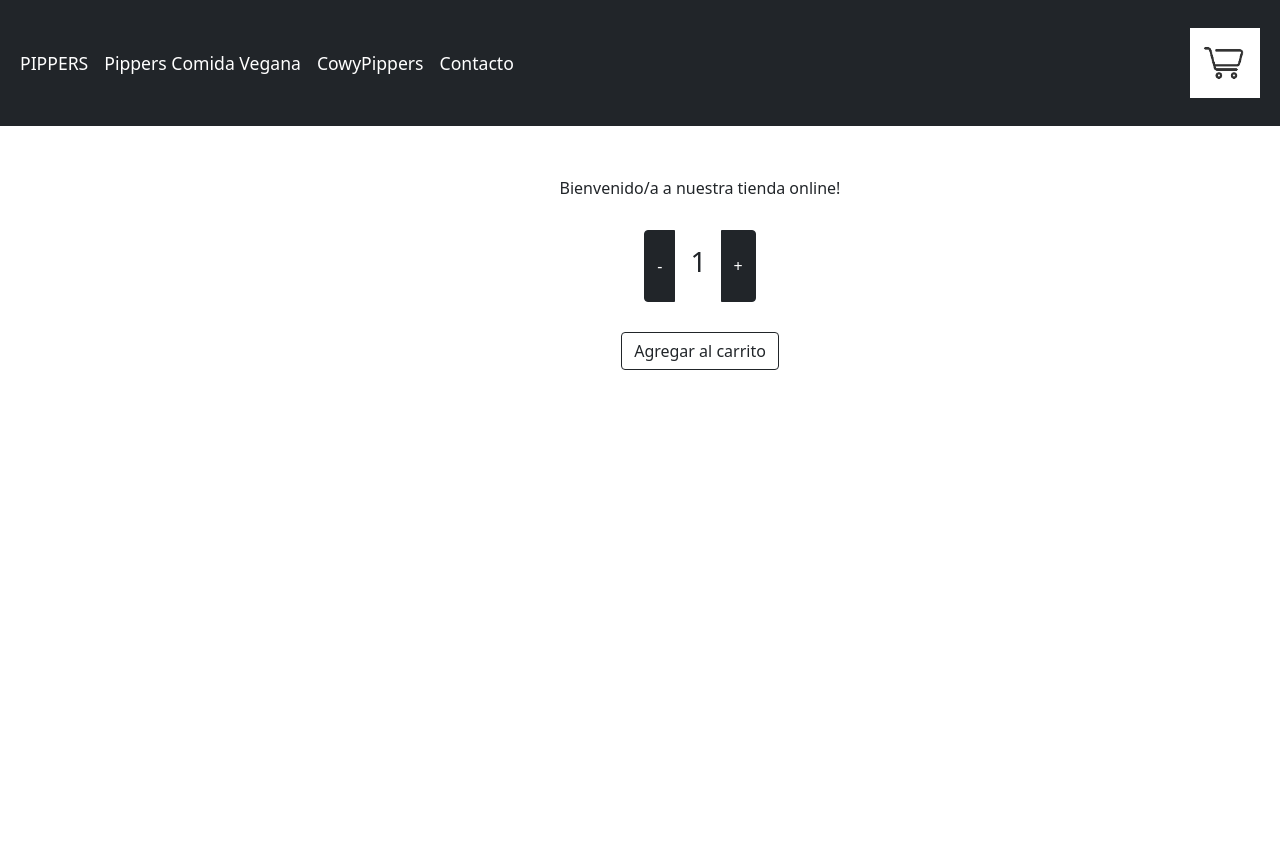
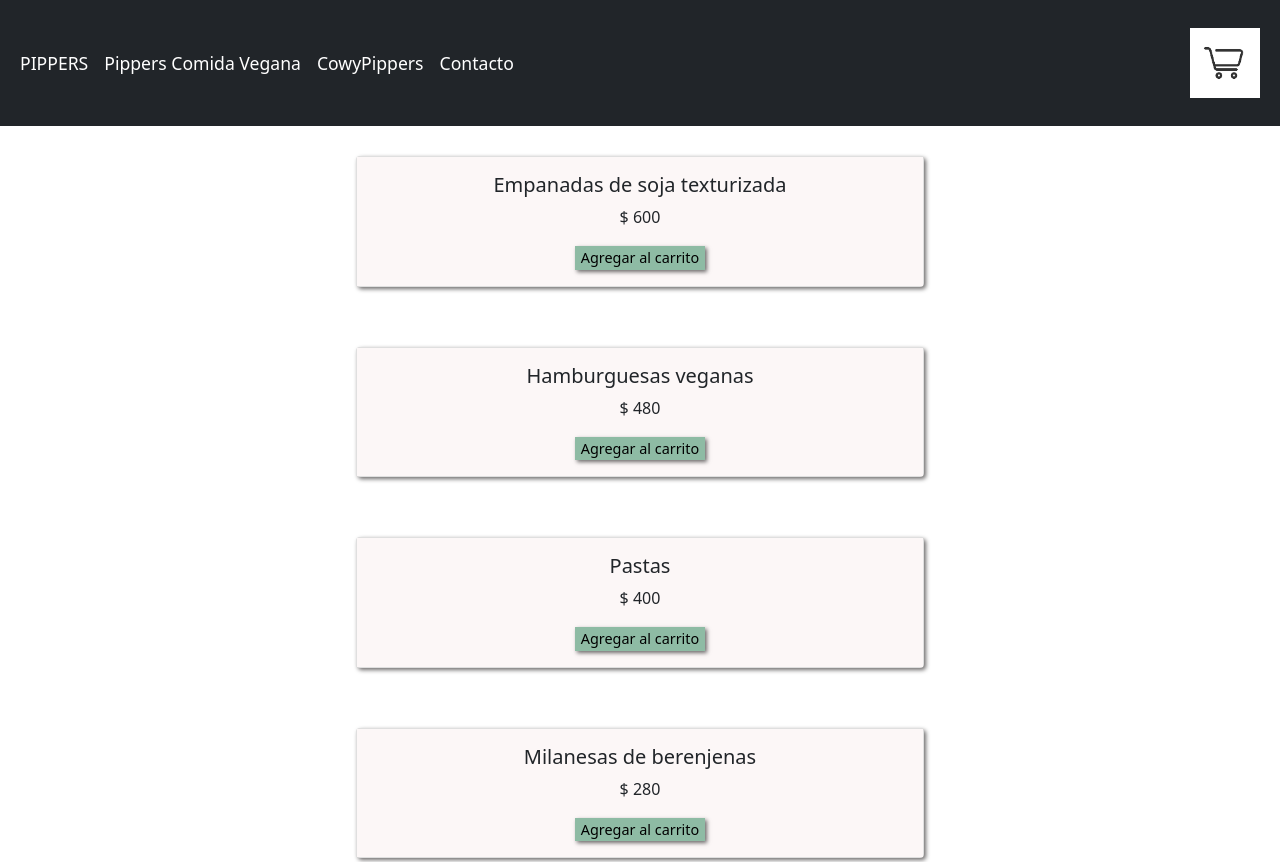
Before and after one commit to LucreciaPannunzio/myapp, a React (Create React App) app: page / in a window 1280 px wide. Shown: the top 862 px of the page. Before the commit the page ends 800 px from the top, so only its background shows below. Built offline with nearby package versions, Linux system fonts and the light colour scheme.

Commit message:
promises

```diff
--- a/src/App.css
+++ b/src/App.css
@@ -36,3 +36,24 @@
     transform: rotate(360deg);
   }
 }
+
+.divCardBody {
+  background: #fcf7f7;
+}
+
+.divContainer {
+  margin: 30px;
+  box-shadow: #6d6b6b;
+        -webkit-box-shadow: 2px 2px 4px #6d6b6b;
+        -moz-box-shadow: 2px 2px 4px #6d6b6b;
+}
+
+.buttonCarrito {
+  background-color: #8ebba4;
+  border: none;
+  font-size: .9rem;
+  color: black;
+  box-shadow: #6d6b6b;
+    -webkit-box-shadow: 2px 2px 4px #6d6b6b;
+    -moz-box-shadow: 2px 2px 4px #6d6b6b;
+}
--- a/src/App.js
+++ b/src/App.js
@@ -1,7 +1,7 @@
-import {useState} from 'react'
+import {useState} from 'react';
 import logo from './logo.svg';
 import './App.css';
-import NavBar from './components/NavBar/NavBar'
+import NavBar from './components/NavBar/NavBar';
 import ItemListContainer from './components/ItemListContainer';
 import { Component } from 'react';
 
@@ -10,7 +10,7 @@ function App() {
   return (
     <div className="App">
        <NavBar />
-       <ItemListContainer greeting={"Bienvenido/a a nuestra tienda online!"} />
+       <ItemListContainer />
     </div>
   );
 }
--- /dev/null
+++ b/src/components/Item/Item.js
@@ -0,0 +1,24 @@
+import React from 'react'
+import 'bootstrap/dist/css/bootstrap.min.css';
+import 'bootstrap/dist/js/bootstrap.bundle.min';
+
+const Item = ({product}) => {
+   return(
+        <div className="row justify-content-center">
+            <div className="col-sm-6">
+                <div className="card divContainer">
+                    <div className="card-body divCardBody">
+                        <h5 className="card-title">{product.name}</h5>
+                        <p className="card-text">$ {product.price}</p>
+                        <button className="buttonCarrito">Agregar al carrito</button>
+                    </div>
+                </div>
+            </div>
+        </div>
+   )
+
+
+}
+
+
+export default Item
--- /dev/null
+++ b/src/components/ItemList/ItemList.js
@@ -0,0 +1,14 @@
+import React from 'react'
+import Item from '../Item/Item'
+
+const ItemList = ({productos}) => {
+    return (
+        <div>
+            {productos.map(product => {
+                return <Item key={product.id} product={product} />
+            })}
+        </div>
+    )
+}
+
+export default ItemList
--- a/src/components/ItemListContainer.js
+++ b/src/components/ItemListContainer.js
@@ -1,11 +1,73 @@
+import React from 'react';
+import { useState, useEffect } from 'react';
 import ItemCount from "./ItemCount";
+import ItemList from "./ItemList/ItemList";
 
-const ItemListContainer = ({greeting}) => {
+
+const productos = [
+    {
+        id: '1',
+        name: 'Empanadas de soja texturizada',
+        price: '600',
+        stock: 50
+    },
+    {
+        id: '2',
+        name: 'Hamburguesas veganas',
+        price: '480',
+        stock: 30
+    },
+    {
+        id: '3',
+        name: 'Pastas',
+        price: '400',
+        stock: 20
+    },
+    {
+        id: '4',
+        name: 'Milanesas de berenjenas',
+        price: '280',
+        stock: 30
+    },
+    {
+        id: '5',
+        name: 'Pizzas a la piedra',
+        price: '350',
+        stock: 20
+    },
+    {
+        id: '6',
+        name: 'Guisos veganos',
+        price: '500',
+        stock: 10
+    }
+]
+
+const getItems = () => {
+    return new Promise ( (resolve, reject) => {
+        setTimeout( () => resolve(productos), 2000)
+    })
+}
+
+const ItemListContainer = () => {
+
+    const [listProduct, setListProduct] = useState([]);
+
+    useEffect( () => {
+        const list = getItems()
+        list.then (list => {
+            setListProduct(list)
+        })
+        return ( () => {
+            setListProduct([])
+        })
+    }, [])
 
     return(
-        <div style={{width: 300, height: 80, marginLeft: 550, marginTop: 50}}>
-            {greeting}
-            <ItemCount stock="15" initial="1" />
+        <div className="itemListContainer">
+
+            <ItemList productos={listProduct} />
+            {/*<ItemCount stock="15" initial="1" />*/}
         </div>
     )
 }
```
